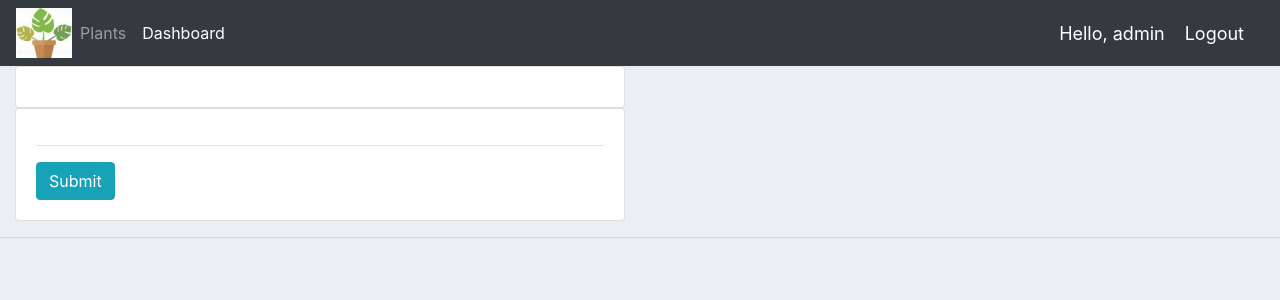
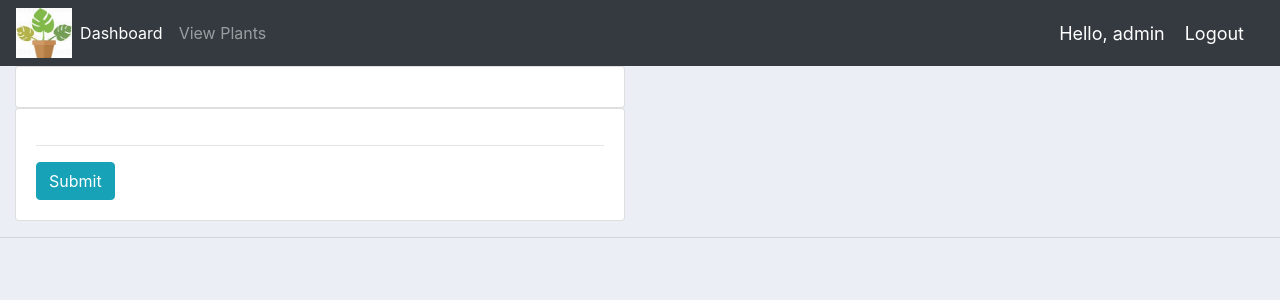
Before and after one commit to tanusreebasak/Nursery-Website, a Django app: page /create_order/6/ in a window 1280 px wide. Shown: the top 300 px of the page. Run offline with Django 3.2, Linux system fonts and the light colour scheme; a user stored in the database is signed in; data comes from the database, SQL or seed files in the repository; both versions use the stored data as it was after the commit; some libraries are stand-ins or nearby versions.

Commit message:
updated admin plants page

```diff
--- a/firstpage/templates/firstpage/navbar.html
+++ b/firstpage/templates/firstpage/navbar.html
@@ -18,14 +18,17 @@
   </button>
   <div class="collapse navbar-collapse" id="navbarNav">
     <ul class="navbar-nav">
-    <li class="nav-item">
-        <a class="nav-link" href="{% url 'plants' %}">Plants</a>
-      </li>
     {% if request.user.is_staff %}
       <li class="nav-item active">
         <a class="nav-link" href="{% url 'home' %}">Dashboard</a>
       </li>
+      <li class="nav-item">
+        <a class="nav-link" href="{% url 'adminPlants' %}">View Plants</a>
+      </li>
     {% else %}
+      <li class="nav-item">
+        <a class="nav-link" href="{% url 'plants' %}">Plants</a>
+      </li>
       <li class="nav-item">
         <a class="nav-link" href="{% url 'cart' %}">Cart
           <span class="badge badge-info">{{request.session.cart.keys|length}}</span>
```
Also changed, not shown: db.sqlite3.
